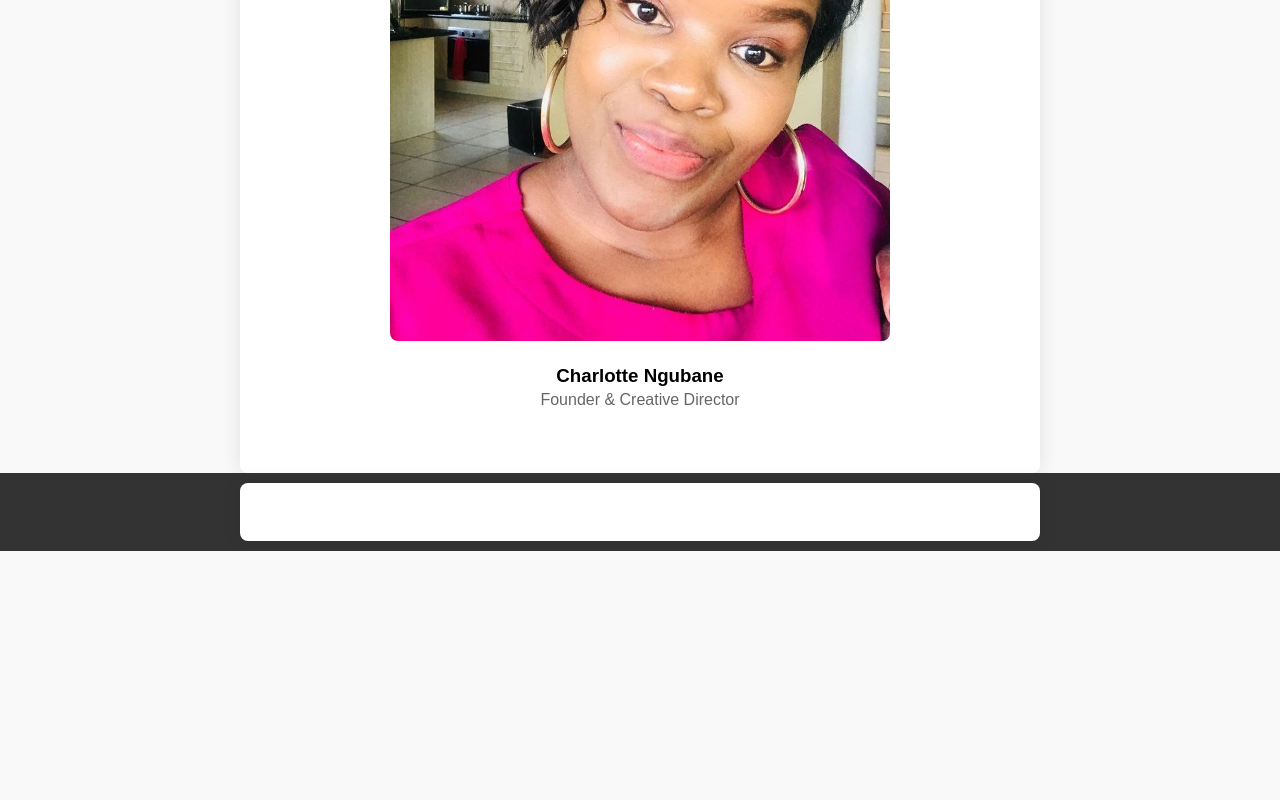
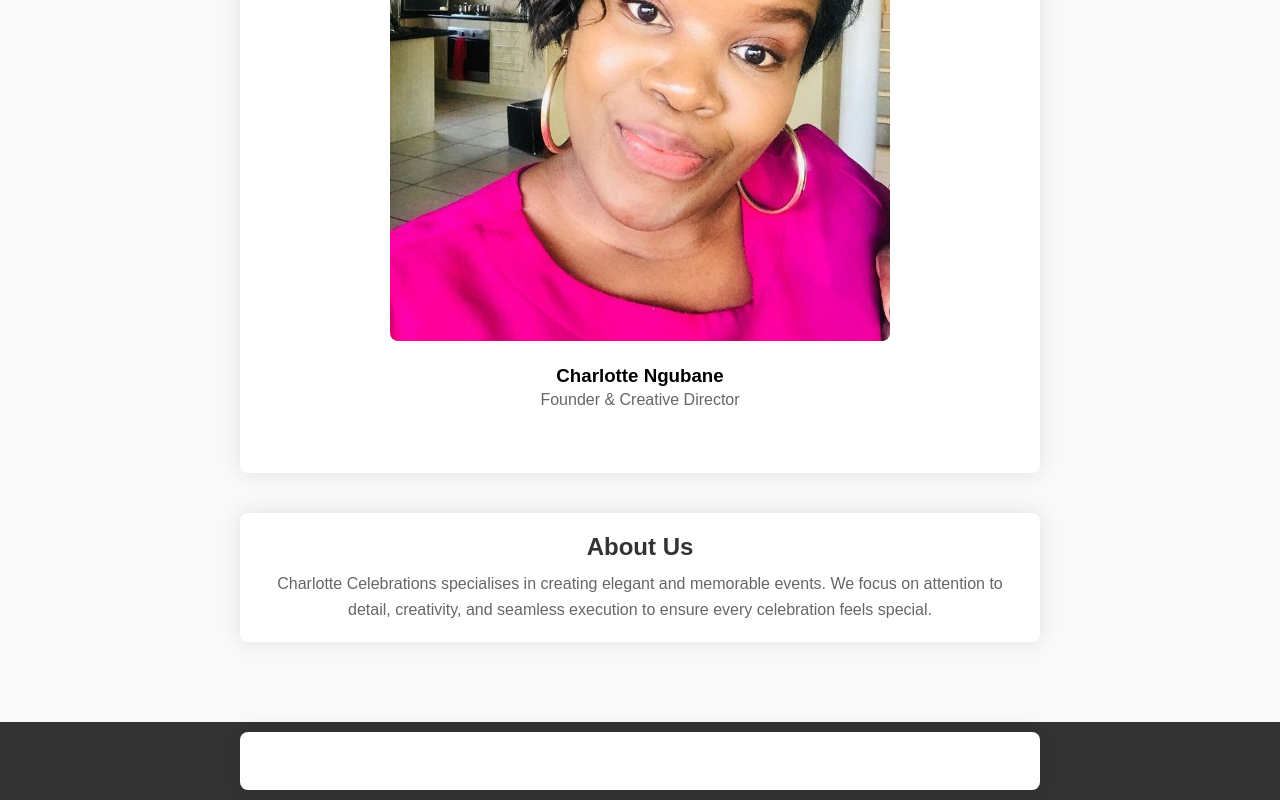
Before and after one commit to Muzi21/Charlotte-Celebrations-Website, a plain HTML site: page about.html in a window 1280 px wide. Shown: the part 866-1666 px from the top of the page. Before the commit the page ends 1417 px from the top, so only its background shows below. Drawn offline with Linux system fonts and the light colour scheme.

Commit message:
Update about.html

```diff
--- a/about.html
+++ b/about.html
@@ -87,6 +87,16 @@
             color: #666;
         }
     </style>
+    <section class="section reveal">
+  <div class="container">
+    <h2 class="section-title">About Us</h2>
+    <p class="about-text">
+      Charlotte Celebrations specialises in creating elegant and memorable
+      events. We focus on attention to detail, creativity, and seamless
+      execution to ensure every celebration feels special.
+    </p>
+  </div>
+</section>
     <footer class="footer">
   <div class="container">
     <p>© 2026 Charlotte Celebrations. All rights reserved.</p>
```
